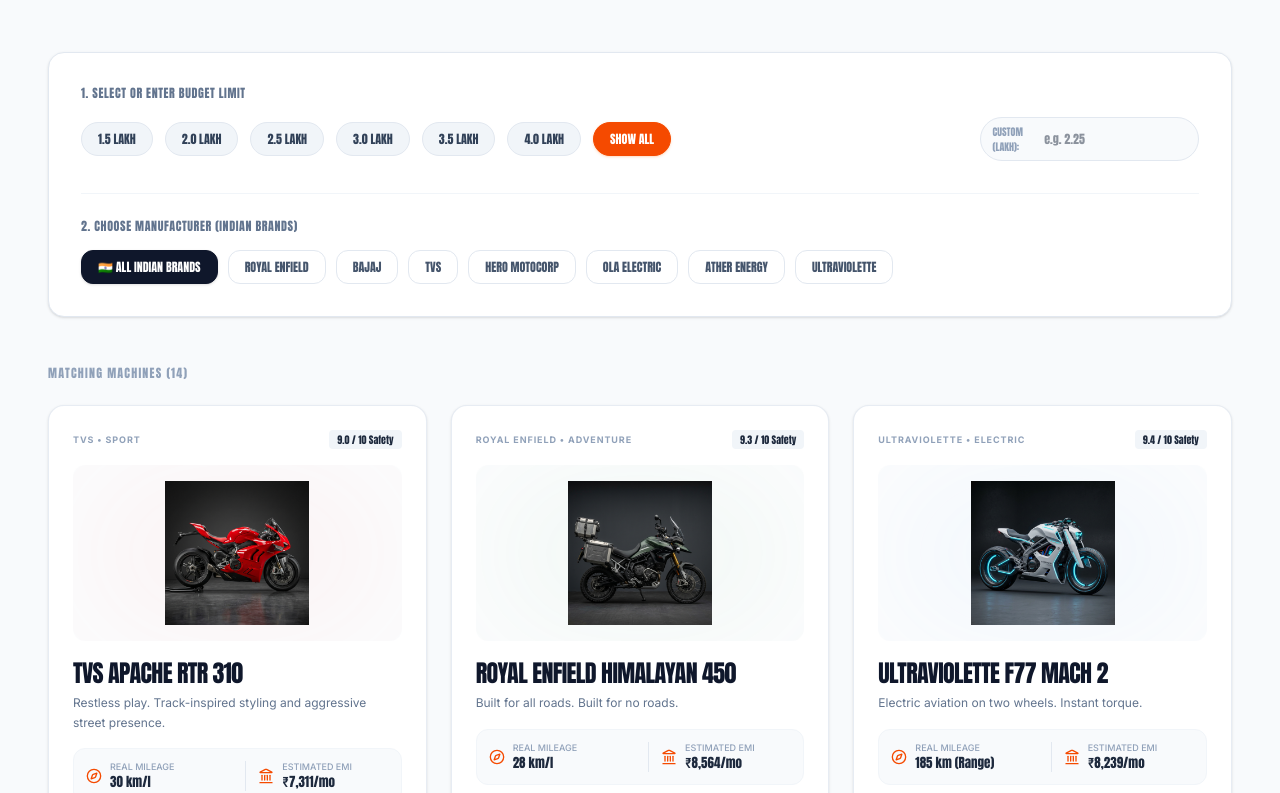
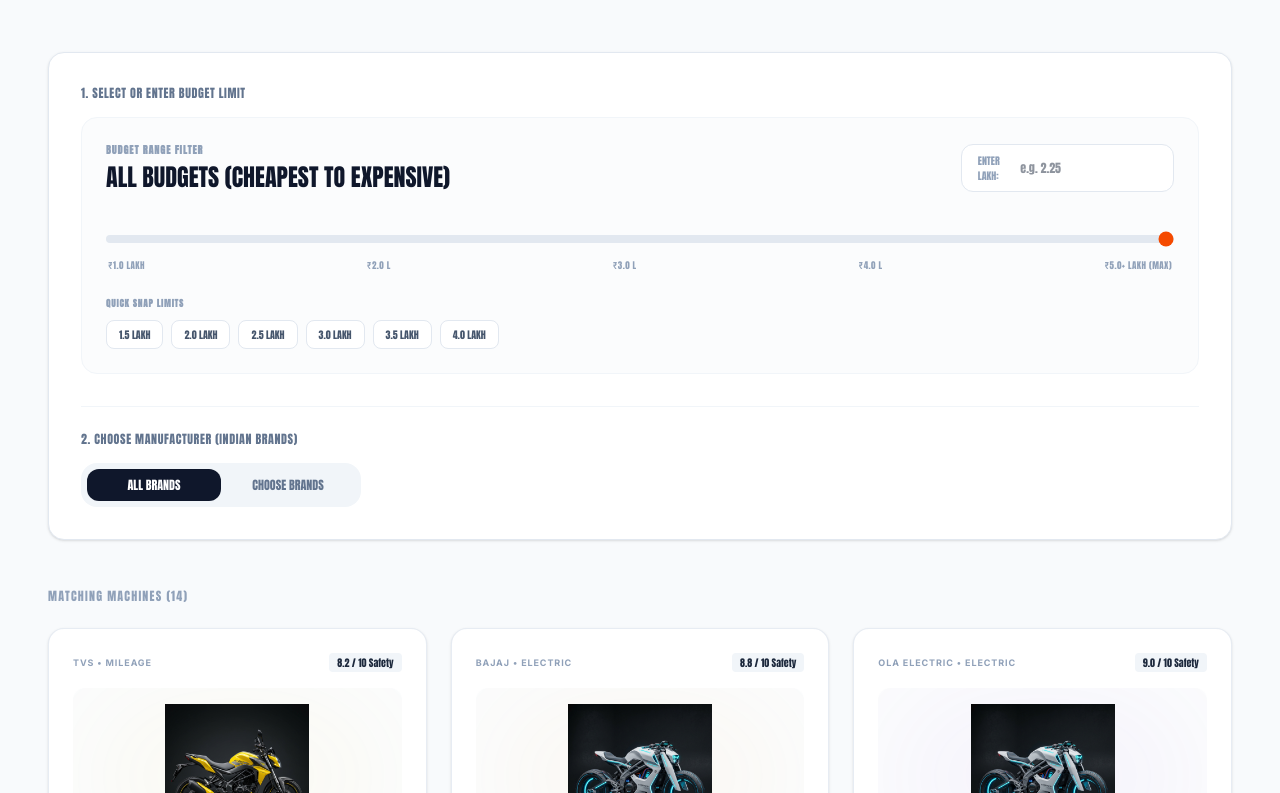
Before and after one commit to Chethanshxtty/brobike, a React (Vite) app: page / in a window 1280 px wide. Shown: the part 1067-1860 px from the top of the page. Built offline with nearby package versions, Linux system fonts and the light colour scheme.

Commit message:
fix: attach image error fallbacks to image components

```diff
--- a/src/components/CompareBikes.tsx
+++ b/src/components/CompareBikes.tsx
@@ -1,6 +1,7 @@
 import React, { useState } from 'react';
 import { MOTORCYCLES, type Motorcycle } from '../data/bikes';
 import { GitCompare, Sparkles, Check, X } from 'lucide-react';
+import { handleImageError } from '../utils/imageFallback';
 
 export const CompareBikes: React.FC = () => {
   // Pre-load slots with the first three bikes by default, leaving the fourth empty
@@ -133,6 +134,7 @@
                         <img
                           src={bike.heroImage}
                           alt={bike.name}
+                          onError={(e) => handleImageError(e, bike.category)}
                           className="max-h-28 object-contain relative z-10"
                         />
                       </div>
--- a/src/components/FeaturedShowcase.tsx
+++ b/src/components/FeaturedShowcase.tsx
@@ -2,6 +2,7 @@
 import { motion } from 'framer-motion';
 import { type Motorcycle, MOTORCYCLES } from '../data/bikes';
 import { Compass, Eye, ShieldCheck, Zap } from 'lucide-react';
+import { handleImageError } from '../utils/imageFallback';
 
 interface FeaturedShowcaseProps {
   onSelectBike: (bike: Motorcycle) => void;
@@ -139,6 +140,7 @@
                   transition={{ duration: 0.8, ease: [0.16, 1, 0.3, 1] }}
                   src={bike.heroImage}
                   alt={bike.name}
+                  onError={(e) => handleImageError(e, bike.category)}
                   className="max-h-[350px] md:max-h-[480px] object-contain relative z-10 cursor-pointer"
                 />
               </div>
--- a/src/components/Hero.tsx
+++ b/src/components/Hero.tsx
@@ -1,6 +1,7 @@
 import React, { useEffect, useState } from 'react';
 import { motion, AnimatePresence } from 'framer-motion';
 import { MOTORCYCLES } from '../data/bikes';
+import { handleImageError } from '../utils/imageFallback';
 
 interface HeroProps {
   onDiscoverClick: () => void;
@@ -72,6 +73,7 @@
               exit={{ scale: 1.15, y: -30, opacity: 0, filter: 'blur(10px)' }}
               transition={{ duration: 0.65, ease: [0.4, 0, 0.2, 1] }}
               onClick={handleNextBike}
+              onError={(e) => handleImageError(e, activeBike.category)}
               className="max-h-[50vh] md:max-h-[52vh] object-contain cursor-pointer transition-transform duration-500 hover:scale-[1.03] select-none pointer-events-auto"
             />
           </AnimatePresence>
--- a/src/components/SavedGarage.tsx
+++ b/src/components/SavedGarage.tsx
@@ -1,6 +1,7 @@
 import React from 'react';
 import { type Motorcycle, MOTORCYCLES } from '../data/bikes';
 import { Heart, Trash2, Eye, TrendingDown, BellRing, Sparkles } from 'lucide-react';
+import { handleImageError } from '../utils/imageFallback';
 
 interface SavedGarageProps {
   savedIds: string[];
@@ -49,6 +50,7 @@
                         <img
                           src={bike.heroImage}
                           alt={bike.name}
+                          onError={(e) => handleImageError(e, bike.category)}
                           className="max-h-16 object-contain relative z-10"
                         />
                       </div>
--- a/src/components/SmartFinder.tsx
+++ b/src/components/SmartFinder.tsx
@@ -2,6 +2,7 @@
 import { motion, AnimatePresence } from 'framer-motion';
 import { type Motorcycle, MOTORCYCLES } from '../data/bikes';
 import { Eye, Landmark, Compass, Award } from 'lucide-react';
+import { handleImageError } from '../utils/imageFallback';
 
 interface SmartFinderProps {
   onSelectBike: (bike: Motorcycle) => void;
@@ -17,7 +18,6 @@
 ];
 
 const INDIAN_COMPANIES = [
-  'All Brands',
   'Royal Enfield',
   'Bajaj',
   'TVS',
@@ -28,45 +28,54 @@
 ];
 
 export const SmartFinder: React.FC<SmartFinderProps> = ({ onSelectBike }) => {
-  const [selectedPreset, setSelectedPreset] = useState<number | null>(null);
-  const [customBudget, setCustomBudget] = useState<string>('');
-  const [selectedBrand, setSelectedBrand] = useState<string>('All Brands');
+  const [budgetLimit, setBudgetLimit] = useState<number>(5.0); // Defaults to 5.0 Lakh (Show All)
+  const [customInput, setCustomInput] = useState<string>('');
+  const [brandFilterMode, setBrandFilterMode] = useState<'all' | 'custom'>('all');
+  const [selectedBrand, setSelectedBrand] = useState<string>('Royal Enfield');
 
-  // Derive the active budget limit
-  const activeBudget = customBudget !== ''
-    ? parseFloat(customBudget) * 100000 // Convert Lakh to absolute rupee if it has a decimal
-    : (selectedPreset || 9900000); // Defaults to high number if none
+  // Derive the active budget limit in Rupees
+  const activeBudget = budgetLimit >= 5.0
+    ? 9900000 // Unlimited / Show All
+    : budgetLimit * 100000;
 
-  const handlePresetSelect = (value: number) => {
-    setSelectedPreset(value);
-    setCustomBudget((value / 100000).toFixed(1)); // Sync custom budget input in Lakh units
+  const handleSliderChange = (e: React.ChangeEvent<HTMLInputElement>) => {
+    const val = parseFloat(e.target.value);
+    setBudgetLimit(val);
+    setCustomInput(val >= 5.0 ? '' : val.toFixed(2));
   };
 
-  const handleCustomBudgetChange = (e: React.ChangeEvent<HTMLInputElement>) => {
+  const handleCustomInputChange = (e: React.ChangeEvent<HTMLInputElement>) => {
     const val = e.target.value;
     if (val === '' || /^\d*\.?\d*$/.test(val)) {
-      setCustomBudget(val);
-      // Check if it matches a preset
-      const numericVal = parseFloat(val) * 100000;
-      const foundPreset = BUDGET_PRESETS.find(p => p.value === numericVal);
-      if (foundPreset) {
-        setSelectedPreset(foundPreset.value);
+      setCustomInput(val);
+      if (val === '') {
+        setBudgetLimit(5.0);
       } else {
-        setSelectedPreset(null);
+        const parsed = parseFloat(val);
+        if (!isNaN(parsed) && parsed > 0) {
+          setBudgetLimit(parsed);
+        }
       }
     }
   };
 
+  const handlePresetSelect = (value: number) => {
+    const lakhVal = value / 100000;
+    setBudgetLimit(lakhVal);
+    setCustomInput(lakhVal.toFixed(2));
+  };
+
   const clearFilters = () => {
-    setSelectedPreset(null);
-    setCustomBudget('');
-    setSelectedBrand('All Brands');
+    setBudgetLimit(5.0);
+    setCustomInput('');
+    setBrandFilterMode('all');
+    setSelectedBrand('Royal Enfield');
   };
 
   // Filter only Indian company bikes matching budget and brand selections
   const filteredBikes = MOTORCYCLES.filter((bike) => {
     // 1. Brand check
-    if (selectedBrand !== 'All Brands' && bike.brand !== selectedBrand) {
+    if (brandFilterMode === 'custom' && bike.brand !== selectedBrand) {
       return false;
     }
 
@@ -76,7 +85,7 @@
     }
 
     return true;
-  });
+  }).sort((a, b) => a.price - b.price); // Default sorted from cheapest price to more expensive
 
   // EMI Calculator Helper: 20% down payment, 9.5% interest, 36 months
   const calculateEMI = (exShowroomPrice: number, rto: number, insurance: number, warranty: number) => {
@@ -120,60 +129,86 @@
 
           {/* Row 1: Budget Controls */}
           <div className="space-y-4">
-            <div className="flex flex-col sm:flex-row justify-between items-start sm:items-center gap-2">
-              <label className="font-anton text-xs tracking-wider uppercase text-slate-500">
+            <label className="font-anton text-xs tracking-wider uppercase text-slate-500 block">
               1. SELECT OR ENTER BUDGET LIMIT
             </label>
-              {activeBudget !== 9900000 && (
-                <span className="font-anton text-sm text-orange-600">
-                  Showing bikes up to ₹{(activeBudget / 100000).toFixed(2)} Lakh
+
+            {/* Range Slider + Inputs */}
+            <div className="space-y-6 bg-slate-50/50 p-6 rounded-2xl border border-slate-100">
+              <div className="flex flex-col sm:flex-row justify-between items-start sm:items-center gap-4">
+                <div className="space-y-1">
+                  <span className="text-[10px] font-anton text-slate-400 uppercase tracking-widest block font-semibold">BUDGET RANGE FILTER</span>
+                  <div className="flex items-baseline gap-2">
+                    {budgetLimit >= 5.0 ? (
+                      <span className="font-anton text-2xl text-slate-900 uppercase">
+                        All Budgets (Cheapest to Expensive)
                       </span>
+                    ) : (
+                      <>
+                        <span className="text-slate-500 font-inter text-xs">Up to</span>
+                        <span className="font-anton text-2xl text-slate-900 uppercase">
+                          ₹{budgetLimit.toFixed(2)} Lakh
+                        </span>
+                      </>
                     )}
                   </div>
+                </div>
 
-            {/* Presets Chips + Text Input */}
-            <div className="flex flex-wrap items-center gap-3">
+                {/* Custom Input Box */}
+                <div className="flex items-center gap-2 border border-slate-200 bg-white px-4 py-2 rounded-xl w-full sm:w-auto sm:min-w-[180px]">
+                  <span className="text-[10px] font-anton text-slate-400 uppercase">Enter Lakh:</span>
+                  <input
+                    type="text"
+                    placeholder="e.g. 2.25"
+                    value={customInput}
+                    onChange={handleCustomInputChange}
+                    className="bg-transparent border-0 w-full focus:outline-none text-xs font-anton text-slate-800"
+                  />
+                </div>
+              </div>
+
+              {/* Styled Slider */}
+              <div className="relative pt-2">
+                <input
+                  type="range"
+                  min="1.0"
+                  max="5.0"
+                  step="0.05"
+                  value={budgetLimit}
+                  onChange={handleSliderChange}
+                  className="w-full h-2 bg-slate-200 rounded-lg appearance-none cursor-pointer accent-orange-600"
+                />
+                <div className="flex justify-between text-[9px] font-anton text-slate-400 uppercase tracking-wider mt-2.5 px-0.5">
+                  <span>₹1.0 Lakh</span>
+                  <span>₹2.0 L</span>
+                  <span>₹3.0 L</span>
+                  <span>₹4.0 L</span>
+                  <span>₹5.0+ Lakh (Max)</span>
+                </div>
+              </div>
+
+              {/* Snap Presets */}
+              <div className="space-y-2.5">
+                <span className="text-[9px] font-anton text-slate-400 uppercase tracking-widest block font-semibold">QUICK SNAP LIMITS</span>
+                <div className="flex flex-wrap gap-2">
                   {BUDGET_PRESETS.map((preset) => {
-                const isActive = selectedPreset === preset.value;
+                    const lakhVal = preset.value / 100000;
+                    const isActive = Math.abs(budgetLimit - lakhVal) < 0.01;
                     return (
                       <button
                         key={preset.value}
                         onClick={() => handlePresetSelect(preset.value)}
-                    className={`px-4 py-2 text-xs font-anton uppercase rounded-full border transition-all duration-200 cursor-pointer ${
+                        className={`px-3 py-1.5 text-[10px] font-anton uppercase rounded-lg border transition-all duration-200 cursor-pointer ${
                           isActive
-                        ? 'bg-orange-600 border-orange-600 text-white shadow-sm shadow-orange-500/20'
-                        : 'bg-slate-100 border-slate-200 text-slate-700 hover:bg-slate-200/60'
+                            ? 'bg-orange-600 border-orange-600 text-white shadow-sm'
+                            : 'bg-white border-slate-200 text-slate-600 hover:border-slate-355 hover:bg-slate-50'
                         }`}
                       >
                         {preset.label}
                       </button>
                     );
                   })}
-
-              <button
-                onClick={() => {
-                  setSelectedPreset(null);
-                  setCustomBudget('');
-                }}
-                className={`px-4 py-2 text-xs font-anton uppercase rounded-full border transition-all duration-200 cursor-pointer ${
-                  selectedPreset === null && customBudget === ''
-                    ? 'bg-orange-600 border-orange-600 text-white shadow-sm shadow-orange-500/20'
-                    : 'bg-slate-100 border-slate-200 text-slate-700 hover:bg-slate-200/60'
-                }`}
-              >
-                Show All
-              </button>
-
-              {/* Custom Input Box */}
-              <div className="flex items-center gap-2 border border-slate-200 bg-slate-50 px-3 py-1.5 rounded-full min-w-[200px] ml-auto">
-                <span className="text-[10px] font-anton text-slate-400 uppercase">Custom (Lakh):</span>
-                <input
-                  type="text"
-                  placeholder="e.g. 2.25"
-                  value={customBudget}
-                  onChange={handleCustomBudgetChange}
-                  className="bg-transparent border-0 w-full focus:outline-none text-xs font-anton text-slate-800"
-                />
+                </div>
               </div>
             </div>
           </div>
@@ -183,6 +218,51 @@
             <label className="font-anton text-xs tracking-wider uppercase text-slate-500 block">
               2. CHOOSE MANUFACTURER (INDIAN BRANDS)
             </label>
+
+            {/* Premium Dual-state Mode Toggler */}
+            <div className="flex bg-slate-100 p-1.5 rounded-2xl max-w-[280px] relative">
+              <button
+                onClick={() => setBrandFilterMode('all')}
+                className={`flex-1 py-2 text-xs font-anton uppercase rounded-xl relative transition-colors duration-300 z-10 cursor-pointer text-center ${
+                  brandFilterMode === 'all' ? 'text-white' : 'text-slate-500 hover:text-slate-800'
+                }`}
+              >
+                All Brands
+                {brandFilterMode === 'all' && (
+                  <motion.div
+                    layoutId="activeBrandMode"
+                    className="absolute inset-0 bg-slate-900 rounded-xl -z-10"
+                    transition={{ type: 'spring', stiffness: 300, damping: 30 }}
+                  />
+                )}
+              </button>
+              <button
+                onClick={() => setBrandFilterMode('custom')}
+                className={`flex-1 py-2 text-xs font-anton uppercase rounded-xl relative transition-colors duration-300 z-10 cursor-pointer text-center ${
+                  brandFilterMode === 'custom' ? 'text-white' : 'text-slate-500 hover:text-slate-800'
+                }`}
+              >
+                Choose Brands
+                {brandFilterMode === 'custom' && (
+                  <motion.div
+                    layoutId="activeBrandMode"
+                    className="absolute inset-0 bg-slate-900 rounded-xl -z-10"
+                    transition={{ type: 'spring', stiffness: 300, damping: 30 }}
+                  />
+                )}
+              </button>
+            </div>
+
+            {/* Individual Brand Buttons (smooth fade drop-down) */}
+            <AnimatePresence>
+              {brandFilterMode === 'custom' && (
+                <motion.div
+                  initial={{ opacity: 0, height: 0 }}
+                  animate={{ opacity: 1, height: 'auto' }}
+                  exit={{ opacity: 0, height: 0 }}
+                  transition={{ duration: 0.25 }}
+                  className="overflow-hidden pt-2"
+                >
                   <div className="flex flex-wrap gap-2.5">
                     {INDIAN_COMPANIES.map((brand) => {
                       const isActive = selectedBrand === brand;
@@ -190,17 +270,20 @@
                         <button
                           key={brand}
                           onClick={() => setSelectedBrand(brand)}
-                    className={`px-4 py-2 text-xs font-anton uppercase border rounded-xl transition-all duration-200 cursor-pointer ${
+                          className={`px-4 py-2.5 text-xs font-anton uppercase border rounded-xl transition-all duration-200 cursor-pointer ${
                             isActive
                               ? 'bg-slate-900 border-slate-900 text-white shadow-sm'
-                        : 'bg-white border-slate-200 text-slate-600 hover:border-slate-300 hover:bg-slate-50'
+                              : 'bg-white border-slate-200 text-slate-600 hover:border-slate-350 hover:bg-slate-50'
                           }`}
                         >
-                    {brand === 'All Brands' ? '🇮🇳 All Indian Brands' : brand}
+                          {brand}
                         </button>
                       );
                     })}
                   </div>
+                </motion.div>
+              )}
+            </AnimatePresence>
           </div>
 
         </div>
@@ -211,10 +294,10 @@
             <h3 className="font-anton text-xs tracking-widest text-slate-400 uppercase">
               MATCHING MACHINES ({filteredBikes.length})
             </h3>
-            {(selectedBrand !== 'All Brands' || customBudget !== '' || selectedPreset !== null) && (
+            {(brandFilterMode !== 'all' || budgetLimit < 5.0) && (
               <button
                 onClick={clearFilters}
-                className="text-xs font-anton text-orange-600 hover:underline uppercase"
+                className="text-xs font-anton text-orange-600 hover:underline uppercase cursor-pointer"
               >
                 Clear Filters ×
               </button>
@@ -265,6 +348,7 @@
                           <img
                             src={bike.heroImage}
                             alt={bike.name}
+                            onError={(e) => handleImageError(e, bike.category)}
                             className="max-h-36 object-contain transform group-hover:scale-105 transition-transform duration-500 relative z-10"
                           />
                         </div>
```
Also changed, not shown: src/components/UpcomingBikes.tsx (+8 -0 lines). Lines whose indentation alone changed are shown as unchanged.
